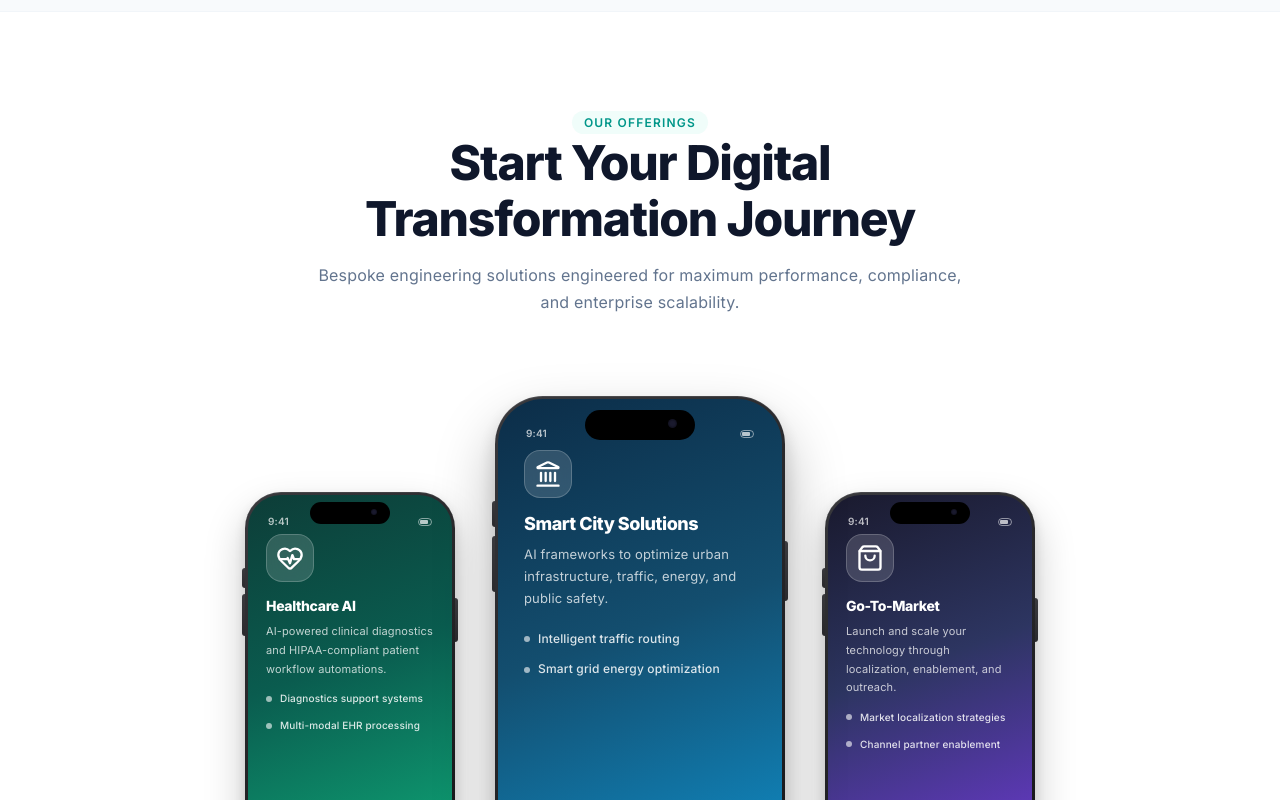
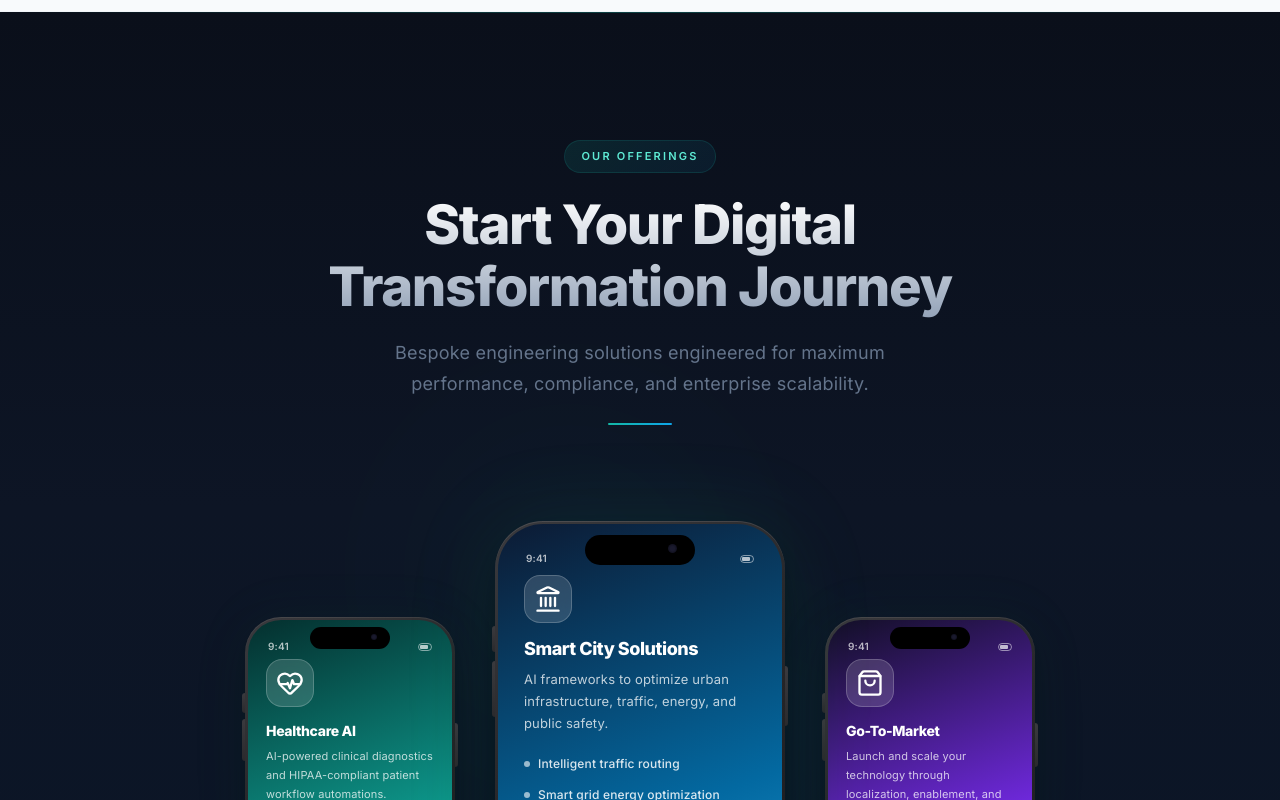
Before and after one commit to mikeyadav10042006-afk/quant-web-, a React (Vite) app: page / in a window 1280 px wide. Shown: the part 1740-2540 px from the top of the page. Built offline with nearby package versions, Linux system fonts and the light colour scheme; no server answers.

Commit message:
feat: premium dark luxury tech section design

```diff
--- a/src/components/Services.jsx
+++ b/src/components/Services.jsx
@@ -10,7 +10,7 @@ export default function Services() {
       desc: 'AI-powered clinical diagnostics and HIPAA-compliant patient workflow automations.',
       points: ['Diagnostics support systems', 'Multi-modal EHR processing'],
       link: '/healthcare-ai',
-      gradient: 'linear-gradient(160deg, #0d3d38 0%, #0a5c4f 40%, #10b981 100%)',
+      gradient: 'linear-gradient(160deg, #042f2e 0%, #0d9488 50%, #34d399 100%)',
     },
     {
       icon: <Landmark className="w-7 h-7 text-white" />,
@@ -18,7 +18,7 @@ export default function Services() {
       desc: 'AI frameworks to optimize urban infrastructure, traffic, energy, and public safety.',
       points: ['Intelligent traffic routing', 'Smart grid energy optimization'],
       link: '/smart-city',
-      gradient: 'linear-gradient(160deg, #0c2d48 0%, #134e6f 40%, #0ea5e9 100%)',
+      gradient: 'linear-gradient(160deg, #0c1a33 0%, #0369a1 50%, #38bdf8 100%)',
     },
     {
       icon: <ShoppingBag className="w-7 h-7 text-white" />,
@@ -26,7 +26,7 @@ export default function Services() {
       desc: 'Launch and scale your technology through localization, enablement, and outreach.',
       points: ['Market localization strategies', 'Channel partner enablement'],
       link: '/salesforce-checklist',
-      gradient: 'linear-gradient(160deg, #1a1a2e 0%, #2d3561 40%, #7c3aed 100%)',
+      gradient: 'linear-gradient(160deg, #130f26 0%, #6d28d9 50%, #a78bfa 100%)',
     }
   ];
 
@@ -89,18 +89,53 @@ export default function Services() {
   };
 
   return (
-    <section id="services" className="py-14 md:py-24 bg-white border-b border-slate-100">
-      <div className="max-w-7xl mx-auto px-6">
-        <div className="text-center max-w-2xl mx-auto mb-16 space-y-4">
-          <span className="text-xs font-semibold uppercase tracking-widest text-teal-600 bg-teal-50 px-3 py-1 rounded-full">
+    <section id="services" className="relative py-20 md:py-32 overflow-hidden" style={{
+      background: 'linear-gradient(180deg, #0a0f1a 0%, #0d1525 40%, #0a1628 100%)',
+    }}>
+      {/* Subtle grid pattern */}
+      <div className="absolute inset-0 opacity-[0.03]" style={{
+        backgroundImage: 'linear-gradient(rgba(255,255,255,0.1) 1px, transparent 1px), linear-gradient(90deg, rgba(255,255,255,0.1) 1px, transparent 1px)',
+        backgroundSize: '60px 60px',
+      }} />
+
+      {/* Top gradient accent */}
+      <div className="absolute top-0 left-0 right-0 h-px" style={{
+        background: 'linear-gradient(90deg, transparent 0%, rgba(20,184,166,0.3) 50%, transparent 100%)',
+      }} />
+
+      {/* Ambient glow orbs */}
+      <div className="absolute top-1/4 left-1/4 w-[500px] h-[500px] rounded-full opacity-[0.04] pointer-events-none" style={{
+        background: 'radial-gradient(circle, #14b8a6 0%, transparent 70%)',
+        filter: 'blur(80px)',
+      }} />
+      <div className="absolute bottom-1/4 right-1/4 w-[400px] h-[400px] rounded-full opacity-[0.03] pointer-events-none" style={{
+        background: 'radial-gradient(circle, #0ea5e9 0%, transparent 70%)',
+        filter: 'blur(80px)',
+      }} />
+
+      <div className="relative max-w-7xl mx-auto px-6">
+        <div className="text-center max-w-2xl mx-auto mb-20 space-y-5">
+          <span className="inline-block text-[11px] font-semibold uppercase tracking-[0.2em] px-4 py-1.5 rounded-full" style={{
+            background: 'linear-gradient(135deg, rgba(20,184,166,0.12) 0%, rgba(14,165,233,0.08) 100%)',
+            color: '#5eead4',
+            border: '1px solid rgba(20,184,166,0.15)',
+          }}>
             Our Offerings
           </span>
-          <h2 className="text-4xl md:text-5xl font-bold tracking-tight text-slate-900 font-sans">
-            Start Your Digital Transformation Journey
+          <h2 className="text-4xl md:text-5xl lg:text-[3.4rem] font-bold tracking-tight leading-[1.15]" style={{
+            background: 'linear-gradient(180deg, #ffffff 0%, #94a3b8 100%)',
+            WebkitBackgroundClip: 'text',
+            WebkitTextFillColor: 'transparent',
+          }}>
+            Start Your Digital<br />Transformation Journey
           </h2>
-          <p className="text-slate-500 font-normal">
+          <p className="text-base md:text-lg font-normal max-w-lg mx-auto leading-relaxed" style={{ color: '#64748b' }}>
             Bespoke engineering solutions engineered for maximum performance, compliance, and enterprise scalability.
           </p>
+          {/* Decorative line */}
+          <div className="mx-auto w-16 h-0.5 mt-6 rounded-full" style={{
+            background: 'linear-gradient(90deg, #14b8a6, #0ea5e9)',
+          }} />
         </div>
 
         <div className="flex flex-col md:flex-row items-center md:items-end justify-center gap-8 md:gap-6 lg:gap-10 pt-4">
--- a/src/index.css
+++ b/src/index.css
@@ -594,14 +594,16 @@ spline-viewer::part(canvas) {
    Body: 70.6mm × 146.6mm (1:2.077 ratio)
    ════════════════════════════════════════════════════════════ */
 
-/* CENTER phone — big */
+/* CENTER phone — big + glow */
 .phone-mockup-center {
   width: 290px;
   transition: transform 0.5s cubic-bezier(0.22, 1, 0.36, 1);
   z-index: 2;
+  filter: drop-shadow(0 0 40px rgba(16, 185, 129, 0.12));
 }
 .phone-mockup-center:hover {
   transform: translateY(-14px);
+  filter: drop-shadow(0 0 60px rgba(16, 185, 129, 0.18));
 }
 
 /* SIDE phones — small + depth + shifted up */
@@ -611,10 +613,12 @@ spline-viewer::part(canvas) {
   opacity: 0.88;
   z-index: 1;
   margin-bottom: 70px;
+  filter: drop-shadow(0 0 25px rgba(16, 185, 129, 0.06));
 }
 .phone-mockup-side:hover {
   transform: translateY(-10px) scale(1.03);
   opacity: 1;
+  filter: drop-shadow(0 0 40px rgba(16, 185, 129, 0.12));
 }
 
 /* CENTER frame — 290×602 */
```
